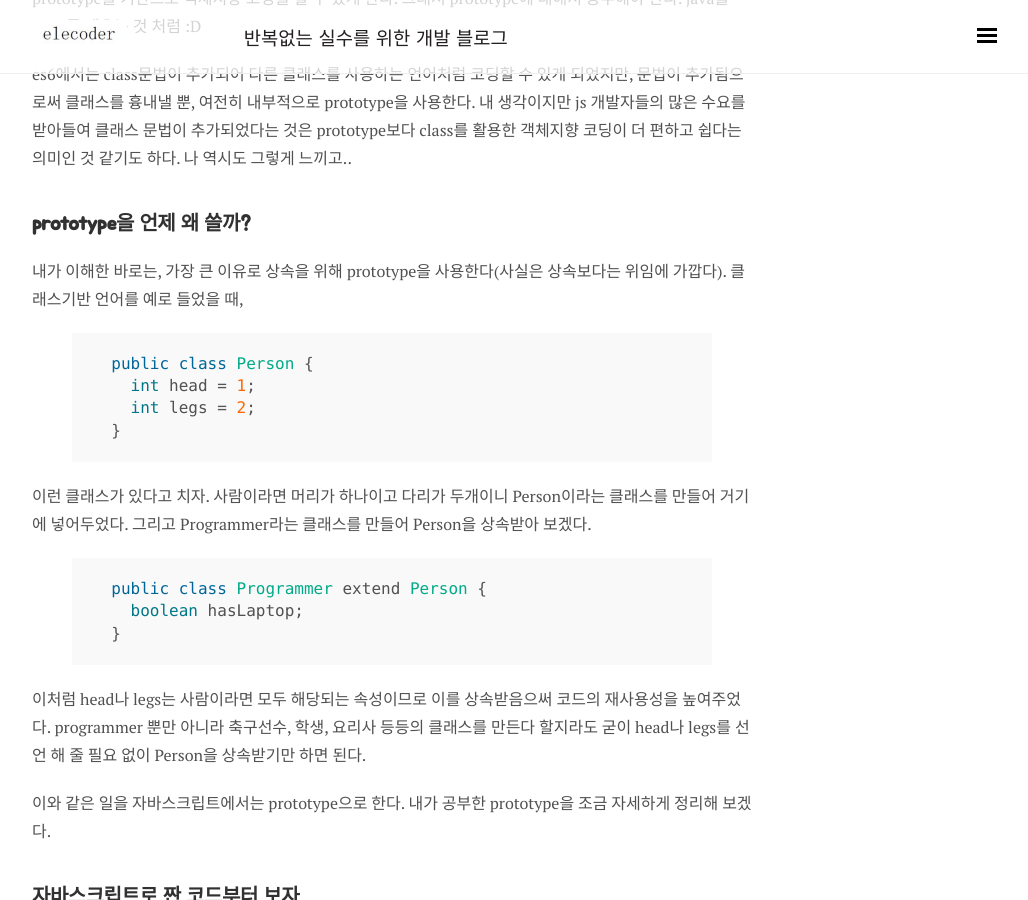
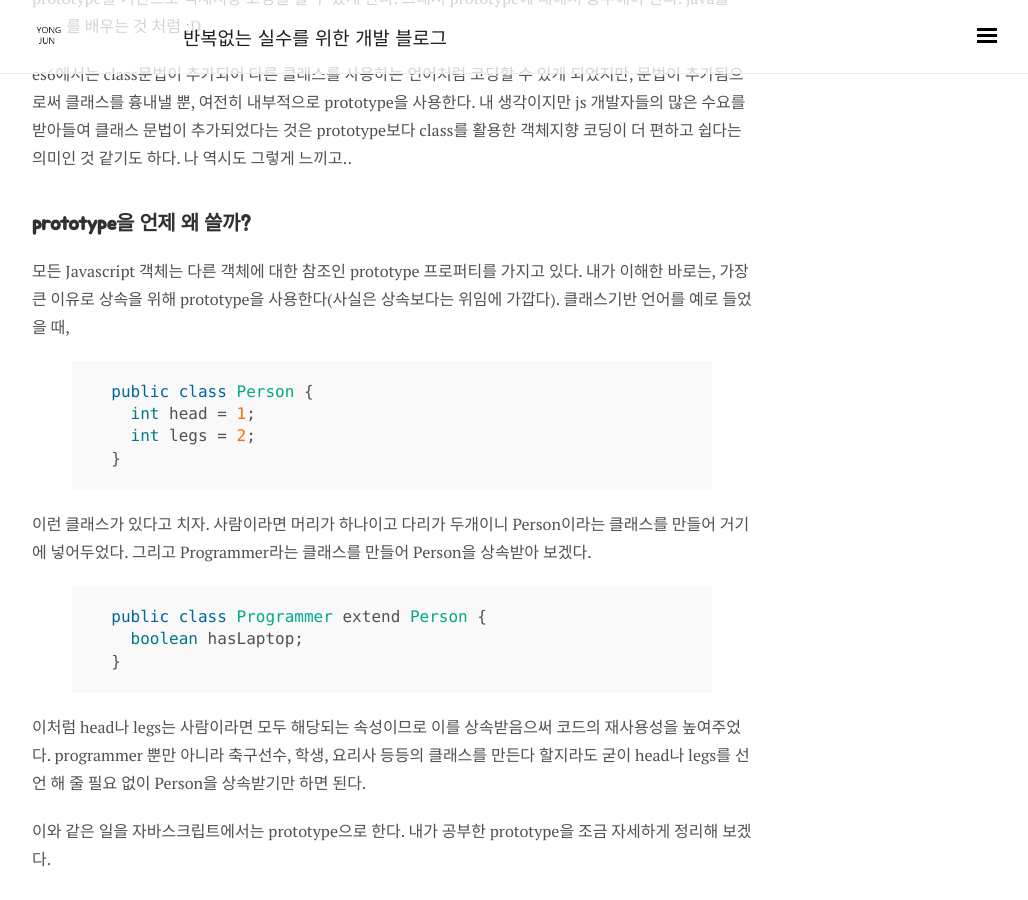
Before and after one commit to wooooooak/wooooooak.github.io, a Jekyll site: the page built from _posts/2018-08-04-prototype.md, in a window 1280 px wide and 900 px high, scrolled down 552 px. Shown: the whole window, without its empty margins (248-1276 px from the left). Built offline with Jekyll 4.4.1, drawn with Linux system fonts in a browser that asks for light colours; nearby versions of some CDN libraries; some web fonts are replaced; comment, search, counter and statistics services are not loaded.

```diff
--- a/_config.yml
+++ b/_config.yml
@@ -1,5 +1,5 @@
 # Site Info
-title: elecoder
+title: yongjun
 tagline: ' 반복없는 실수를 위한 개발 블로그'
 description: 'A Jekyll theme adapted from <a href="http://lanyon.getpoole.com/" target="_blank">Lanyon</a>. Made by <a href="http://codinfox.github.io" target="_blank">@codinfox</a>.'
 baseurl: "/"
--- a/_posts/2018-08-04-prototype.md
+++ b/_posts/2018-08-04-prototype.md
@@ -14,7 +14,7 @@ comments: true
 es6에서는 class문법이 추가되어 다른 클래스를 사용하는 언어처럼 코딩할 수 있게 되었지만, 문법이 추가됨으로써 클래스를 흉내낼 뿐, 여전히 내부적으로 prototype을 사용한다. 내 생각이지만 js 개발자들의 많은 수요를 받아들여 클래스 문법이 추가되었다는 것은 prototype보다 class를 활용한 객체지향 코딩이 더 편하고 쉽다는 의미인 것 같기도 하다. 나 역시도 그렇게 느끼고..
 
 ## prototype을 언제 왜 쓸까?
-내가 이해한 바로는, 가장 큰 이유로 상속을 위해 prototype을 사용한다(사실은 상속보다는 위임에 가깝다).
+모든 Javascript 객체는 다른 객체에 대한 참조인 prototype 프로퍼티를 가지고 있다. 내가 이해한 바로는, 가장 큰 이유로 상속을 위해 prototype을 사용한다(사실은 상속보다는 위임에 가깝다).
 클래스기반 언어를 예로 들었을 때,
 {% highlight java %}
   public class Person {
```
Also changed, not shown: public/apple-touch-icon-precomposed.png, public/favicon.ico, public/favicon.png, public/logo.png.
